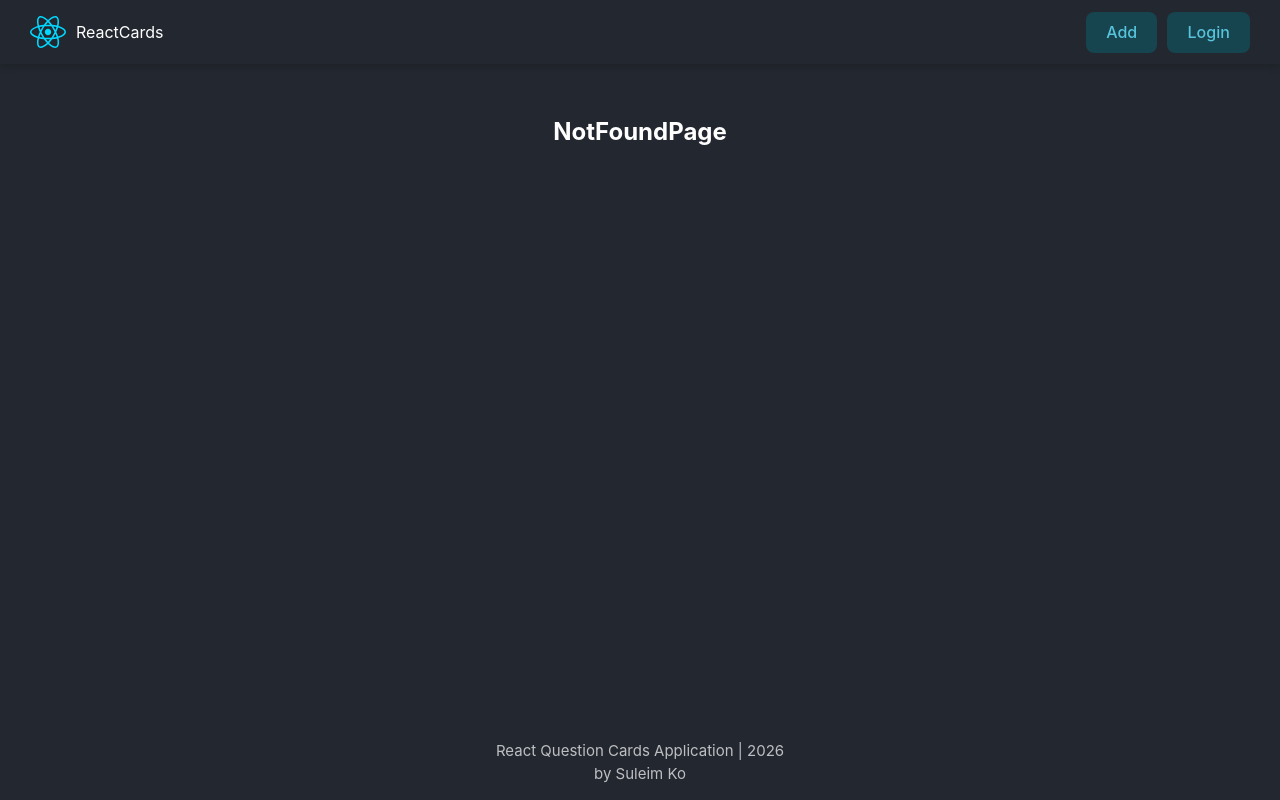
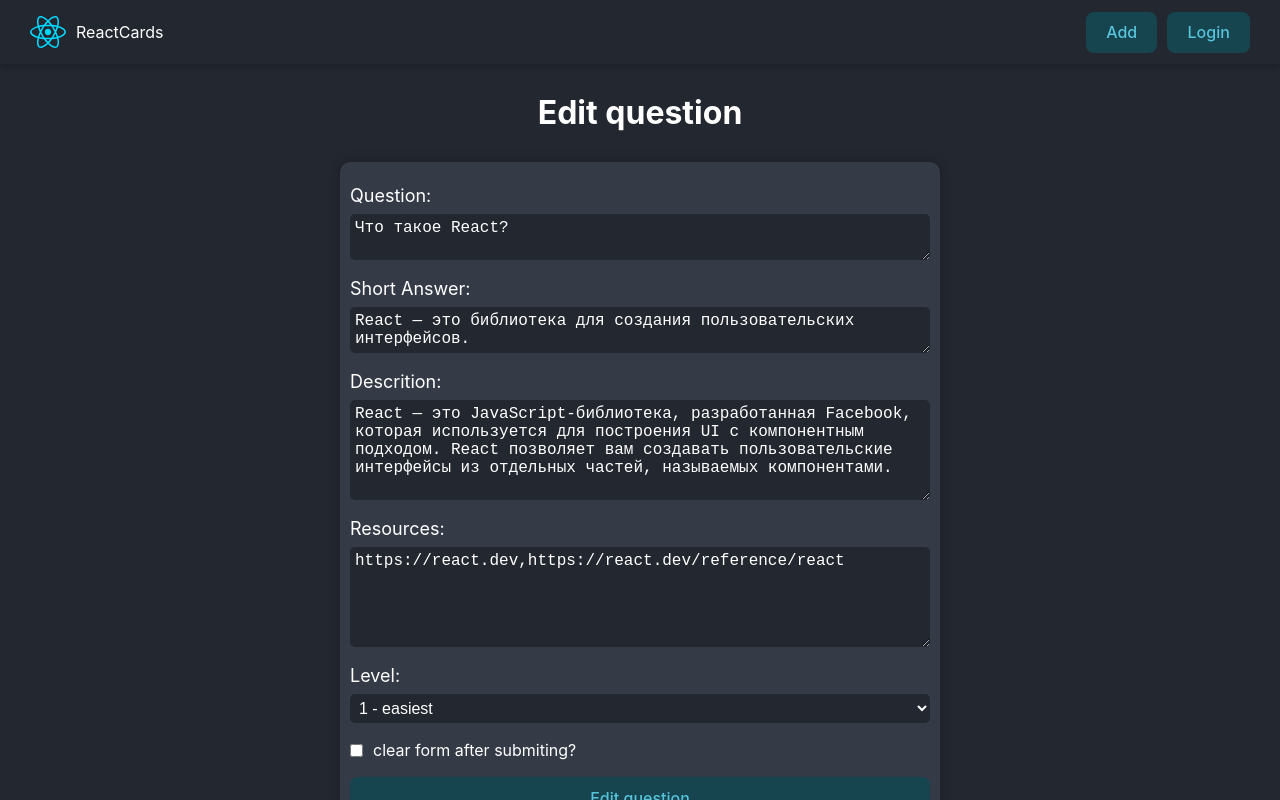
Before and after one commit to Kotiev12/react-app-course, a React (Vite) app: page /editquestion/1 in a window 1280 px wide. Built offline with nearby package versions, Linux system fonts and the light colour scheme; data requests are answered from the project's data file.

Commit message:
date format helper

```diff
--- a/src/App.jsx
+++ b/src/App.jsx
@@ -4,6 +4,7 @@
 import { NotFoundPage } from "./pages/NotFoundPage";
 import { QuestionPage } from "./pages/QuestionPage";
 import { AddQuestionPageLazy } from "./pages/AddQuestionPage";
+import { EditQuestionPage } from "./pages/EditQuestionPage";
 
 function App() {
   // return <MainLayout />;
@@ -15,6 +16,7 @@
           <Route path="/forbidden" element={<div>forbidden</div>} />
           <Route path="/addquestion" element={<AddQuestionPageLazy />} />
           <Route path="/question/:id" element={<QuestionPage />} />
+          <Route path="/editquestion/:id" element={<EditQuestionPage />} />
 
           <Route path="*" element={<NotFoundPage />} />
         </Route>
--- /dev/null
+++ b/src/Helpers/dateFormat.js
@@ -0,0 +1,9 @@
+export const dateFormat = (date) => {
+  return Intl.DateTimeFormat("ru-RU", {
+    day: "numeric",
+    month: "numeric",
+    year: "numeric",
+    hour: "2-digit",
+    minute: "2-digit",
+  }).format(date);
+};
--- a/src/components/QuestionForm/QuestionForm.jsx
+++ b/src/components/QuestionForm/QuestionForm.jsx
@@ -4,6 +4,7 @@
 export const QuestionForm = ({ formAction, state, isPending, submitBtnText }) => {
   return (
     <form action={formAction} className={cls.form}>
+      <input type="text" name="questionId" defaultValue={state.id} hidden />
       <div className={cls.formControl}>
         <label htmlFor="questionField">Question: </label>
         <textarea
@@ -29,11 +30,11 @@
         ></textarea>
       </div>
       <div className={cls.formControl}>
-        <label htmlFor="descritionField">Descrition: </label>
+        <label htmlFor="descriptionField">Descrition: </label>
         <textarea
-          defaultValue={state.descrition}
+          defaultValue={state.description}
           name="descrition"
-          id="descritionField"
+          id="descriptionField"
           cols="30"
           rows="5"
           required
--- a/src/db.json
+++ b/src/db.json
@@ -559,37 +559,12 @@
     {
       "id": "e5c9",
       "question": "Ты крут в React?",
-      "answer": "🍏 канэшна 🍏",
+      "answer": "НЕТ",
       "description": "Потому что React мне очень нравится и я уже много с ним практикуюсь",
       "resources": [],
       "level": 1,
-      "completed": false
-    },
-    {
-      "id": "d031",
-      "question": "aa",
-      "answer": "ss",
-      "resources": [],
-      "level": 1,
-      "completed": false
-    },
-    {
-      "id": "6f24",
-      "question": "aa",
-      "answer": "aa",
-      "resources": [
-        "aa"
-      ],
-      "level": 1,
-      "completed": false
-    },
-    {
-      "id": "d1d4",
-      "question": "rfr ns ",
-      "answer": "norm",
-      "resources": [],
-      "level": 1,
-      "completed": false
+      "completed": false,
+      "editDate": "14.06.2026, 00:13"
     }
   ]
 }
--- /dev/null
+++ b/src/pages/EditQuestionPage/EditQuestion.jsx
@@ -0,0 +1,60 @@
+import { useActionState } from "react";
+import cls from "./EditQuestionPage.module.css";
+import { Loader } from "../../components/Loader";
+import { QuestionForm } from "../../components/QuestionForm";
+import { delayFn } from "../../Helpers/delayFn";
+import { API_URL } from "../../constants";
+import { toast } from "react-toastify";
+import { dateFormat } from "../../Helpers/dateFormat";
+
+const editCardAction = async (_prevState, formData) => {
+  try {
+    await delayFn();
+
+    const newQuestion = Object.fromEntries(formData);
+    const resources = newQuestion.resources.trim();
+    const questionId = newQuestion.questionId;
+    const isClearForm = newQuestion.clearForm;
+
+    const response = await fetch(`${API_URL}/react/${questionId}`, {
+      method: "PATCH",
+      body: JSON.stringify({
+        question: newQuestion.question,
+        answer: newQuestion.answer,
+        description: newQuestion.description,
+        resources: resources.length ? resources.split(",") : [],
+        level: Number(newQuestion.level),
+        completed: false,
+        editDate: dateFormat(new Date()),
+      }),
+    });
+
+    if (!response.ok) {
+      throw new Error(response.statusText);
+    }
+
+    const question = response.json();
+    toast.success("The question is edited created!");
+
+    return isClearForm ? {} : question;
+  } catch (error) {
+    toast.error(error.message);
+    return {};
+  }
+};
+
+export const EditQuestion = ({ initialState = {} }) => {
+  const [formState, formAction, isPending] = useActionState(editCardAction, { ...initialState, clearForm: false });
+
+  return (
+    <>
+      {isPending && <Loader />}
+
+      <h1 className={cls.formTitle}>Edit question</h1>
+
+      <div className={cls.formContainer}>
+        <QuestionForm formAction={formAction} state={formState} isPending={isPending} submitBtnText="Edit question" />
+      </div>
+    </>
+  );
+};
--- /dev/null
+++ b/src/pages/EditQuestionPage/EditQuestionPage.jsx
@@ -0,0 +1,30 @@
+import { useParams } from "react-router-dom";
+import { useFetch } from "../../hooks/useFetch";
+import { API_URL } from "../../constants";
+import { useEffect, useState } from "react";
+import { Loader } from "../../components/Loader";
+import { EditQuestion } from "./EditQuestion";
+
+export const EditQuestionPage = () => {
+  const { id } = useParams();
+  const [question, setQuestion] = useState(null);
+
+  const [fetchQuestion, isQuestionLoading] = useFetch(async () => {
+    const response = await fetch(`${API_URL}/react/${id}`);
+    const data = await response.json();
+
+    setQuestion(data);
+  });
+
+  useEffect(() => {
+    fetchQuestion();
+  }, []);
+
+  return (
+    <>
+      {isQuestionLoading && <Loader />}
+
+      {question && <EditQuestion initialState={question} />}
+    </>
+  );
+};
--- /dev/null
+++ b/src/pages/EditQuestionPage/EditQuestionPage.module.css
@@ -0,0 +1,14 @@
+.formTitle{
+  margin: 25px auto;
+  width: fit-content;
+}
+
+.formContainer{
+  width: 100%;
+  max-width: 600px;
+  margin: 0 auto;
+  border-radius: 10px;
+  background-color: var(--card-bg-color);
+  box-shadow: 0 0 8px 5px rgba(0, 0, 0, 0.1 );
+  position: relative;
+}
--- /dev/null
+++ b/src/pages/EditQuestionPage/index.jsx
@@ -0,0 +1 @@
+export { EditQuestionPage } from "./EditQuestionPage";
```
